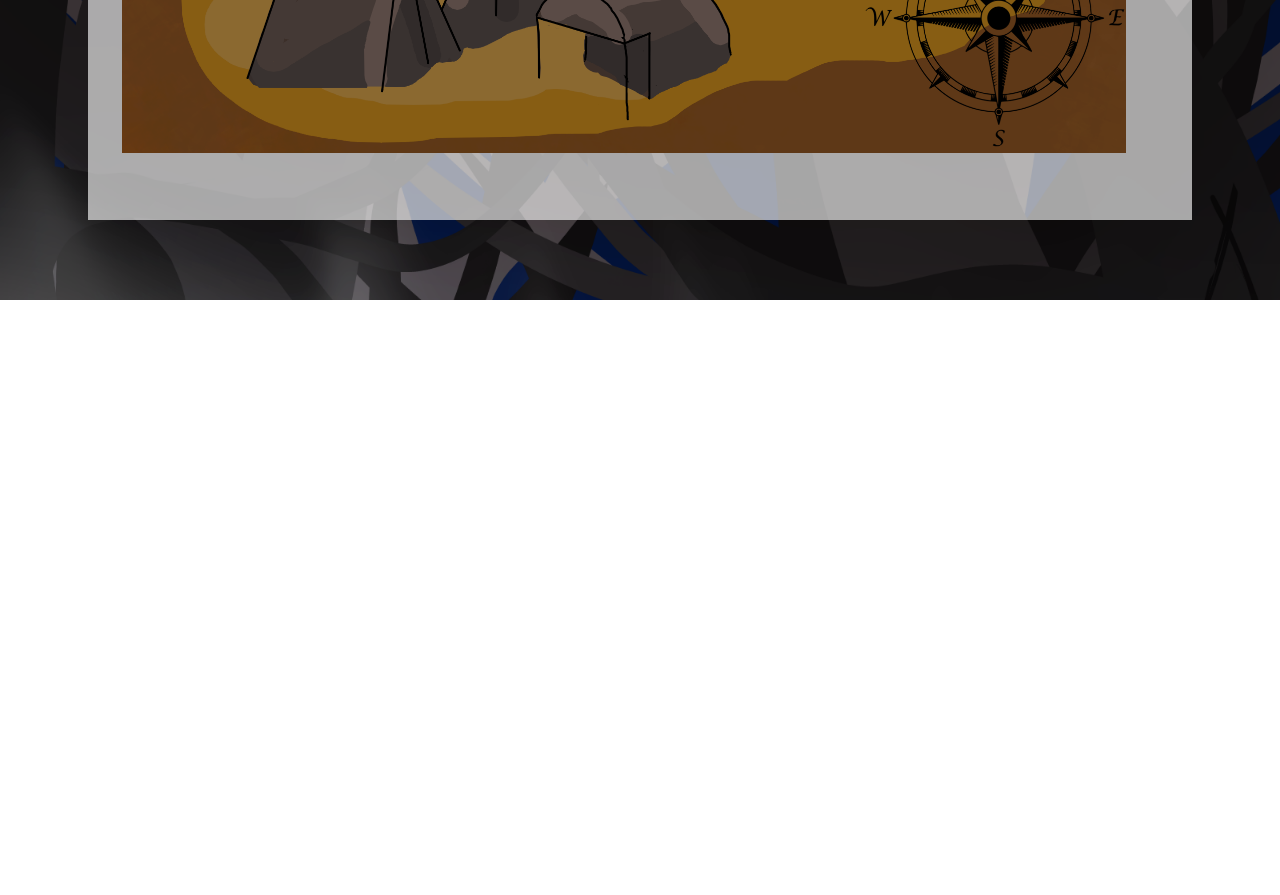
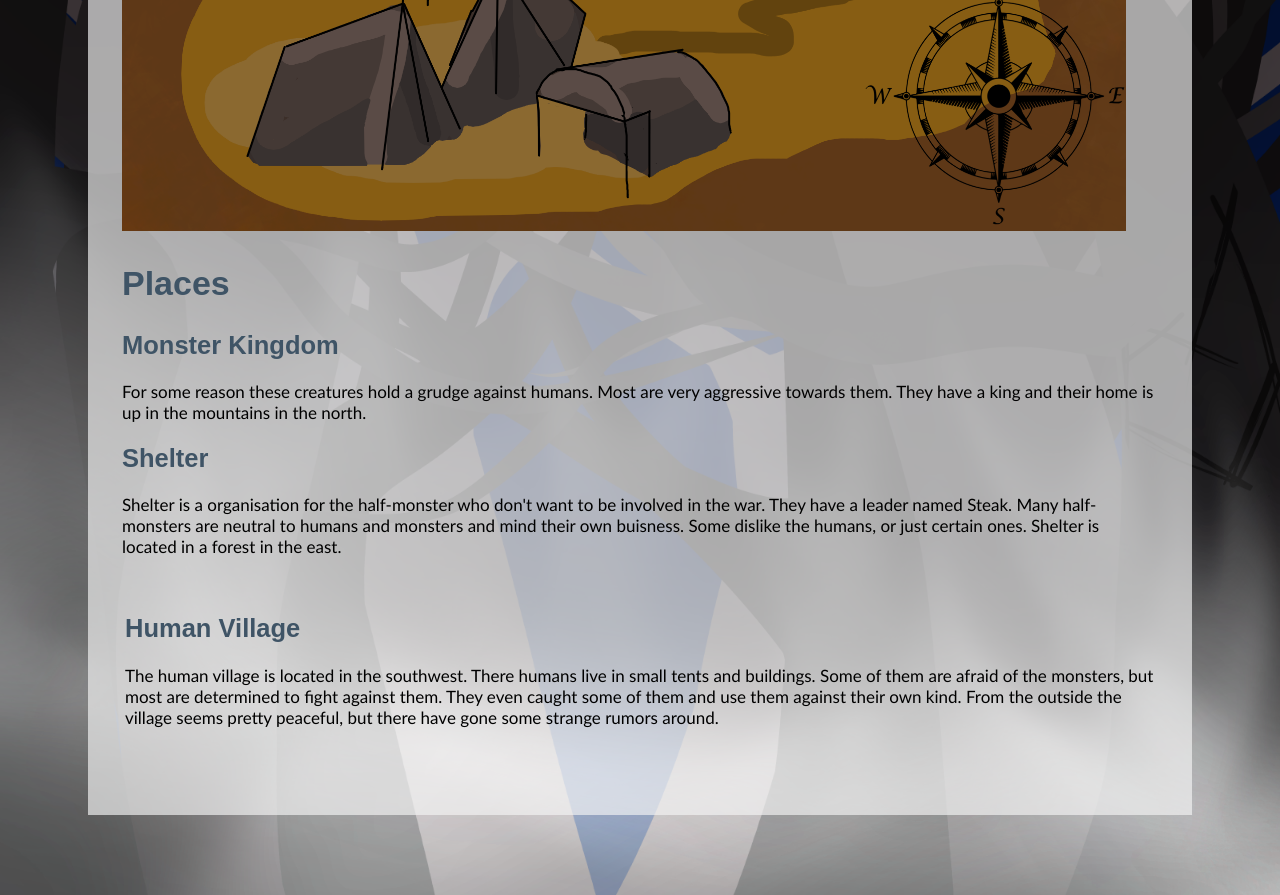
Before and after one commit to WMC-AHIF-2021/VisualNovel, a website built with Parcel: page src/story-description.html in a window 1280 px wide. Shown: the part 1016-1911 px from the top of the page. Before the commit the page ends 1316 px from the top, so only its background shows below. Built offline with nearby package versions, Linux system fonts and the light colour scheme.

Commit message:
added Places information

```diff
--- a/src/js/loadingscreen.ts
+++ b/src/js/loadingscreen.ts
@@ -11,7 +11,7 @@ setDisplay(
 );
 
 document.addEventListener('DOMContentLoaded' , () =>
-wait(1500).then(() => {
+wait(1000).then(() => {
     setDisplay(
         document.getElementById('main-content'), 'block'
     );
--- a/src/story-description.html
+++ b/src/story-description.html
@@ -30,8 +30,36 @@
                     <p>In this story, the player finds themselves in an unknown world. There they meet their first companion, Vita, who is part of an organisation called "Shelter". What's unique about this world is the existence of monsters. They are at
                         war with humans. "Shelter" is a group of half-human, half-monster creatures that don't fit in either group, and most of them joined "Shelter" to try and find peace between the two. The player has to choose what to do, who to trust,
                         and how to get back to their own world.</p>
+                    <h2>Map</h2>
                     <img src="../images/map.png" alt="map" class="map">
                 </section>
+                <h2>Places</h2>
+                <table>
+                    <tr>
+                        <td>
+                            <h2 style=font-size:1.5em >Human Village</h2>
+                            <p>The human village is located in the southwest.
+                                There humans live in small tents and buildings.
+                                Some of them are afraid of the monsters, but most are determined to fight against them.
+                                They even caught some of them and use them against their own kind.
+                                From the outside the village seems pretty peaceful, but there have gone some strange rumors around.</p>
+                        </td>
+                    </tr>
+                    <tr>
+                        <h2 style=font-size:1.5em >Monster Kingdom</h2>
+                       <p>For some reason these creatures hold a grudge against humans.
+                           Most are very aggressive towards them.
+                           They have a king and their home is up in the mountains in the north.</p>
+                    </tr>
+                    <tr>
+                        <h2 style=font-size:1.5em >Shelter</h2>
+                        Shelter is a organisation for the half-monster who don't want to be involved in the war.
+                        They have a leader named Steak.
+                        Many half-monsters are neutral to humans and monsters and mind their own buisness.
+                        Some dislike the humans, or just certain ones.
+                        Shelter is located in a forest in the east.
+                    </tr>
+                </table>
                 <br>
             </article>
         </div>
```
